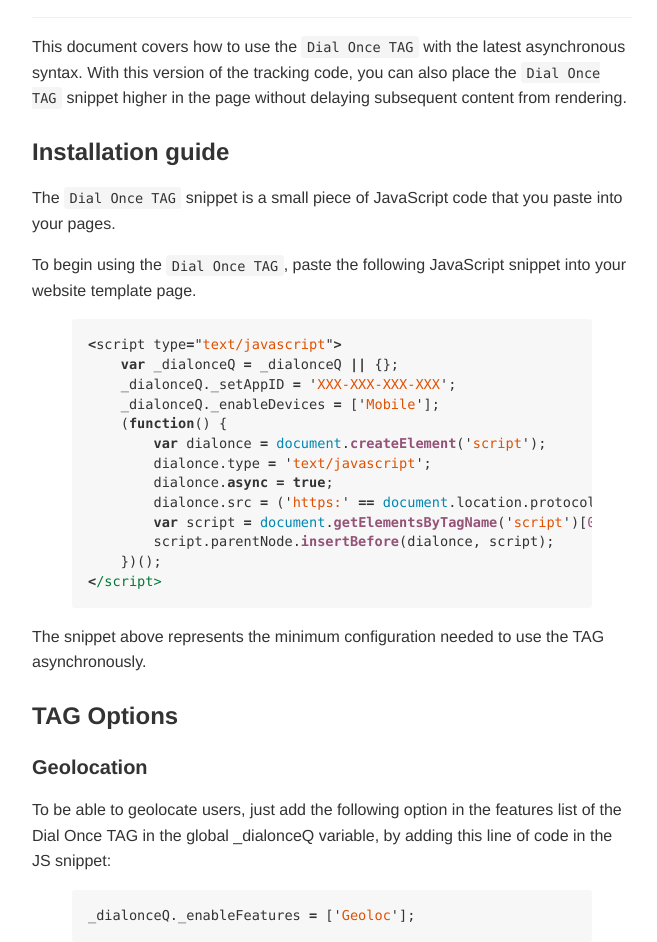
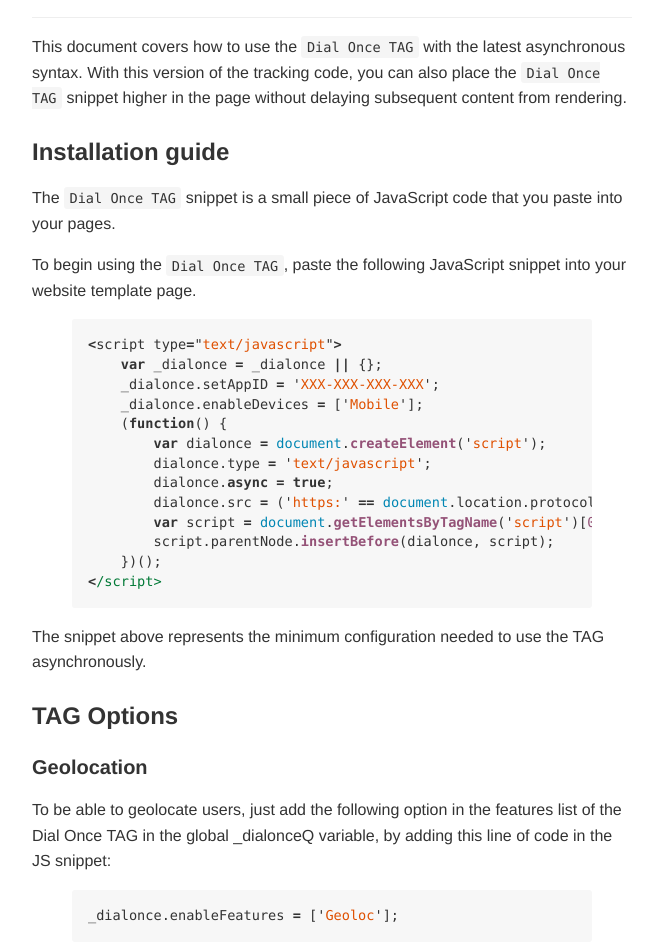
Before and after one commit to dialonce/dialonce.github.io, a Jekyll site: the page built from javascript/howto/index.md, in a window 1280 px wide. Shown: the part 364-1306 px from the top of the page, without its empty margins (308-965 px from the left). Built offline with Jekyll 4.4.1, drawn with Linux system fonts in a browser that asks for light colours.

Commit message:
Updating the Dial Once JS SDK documentation

```diff
--- a/javascript/howto/index.md
+++ b/javascript/howto/index.md
@@ -17,9 +17,9 @@
 
 {% highlight javascript %}
 <script type="text/javascript">
-    var _dialonceQ = _dialonceQ || {};
-    _dialonceQ._setAppID = 'XXX-XXX-XXX-XXX';
-    _dialonceQ._enableDevices = ['Mobile'];
+    var _dialonce = _dialonce || {};
+    _dialonce.setAppID = 'XXX-XXX-XXX-XXX';
+    _dialonce.enableDevices = ['Mobile'];
     (function() {
         var dialonce = document.createElement('script');
         dialonce.type = 'text/javascript';
@@ -41,5 +41,5 @@
 To be able to geolocate users, just add the following option in the features list of the Dial Once TAG in the global _dialonceQ variable, by adding this line of code in the JS snippet:
 
 {% highlight javascript %}
-_dialonceQ._enableFeatures = ['Geoloc'];
+_dialonce.enableFeatures = ['Geoloc'];
 {% endhighlight %}
```
